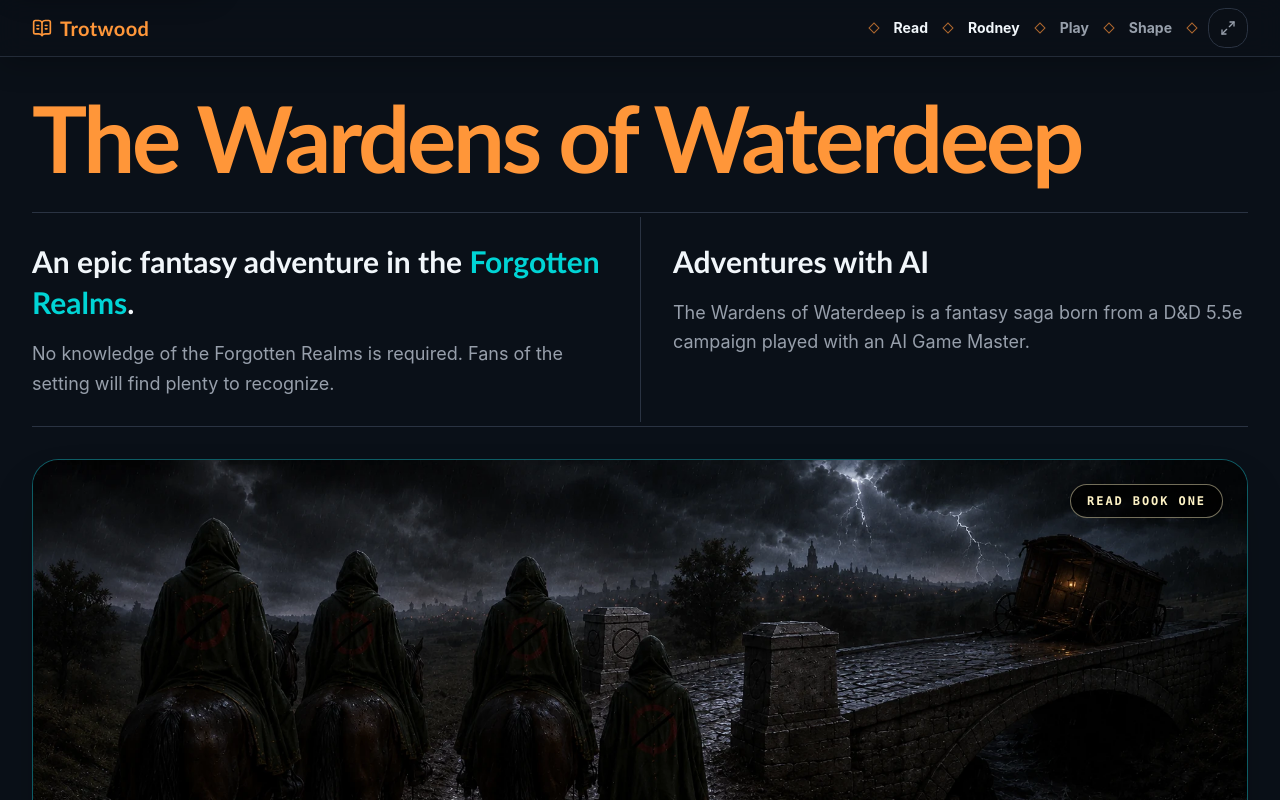
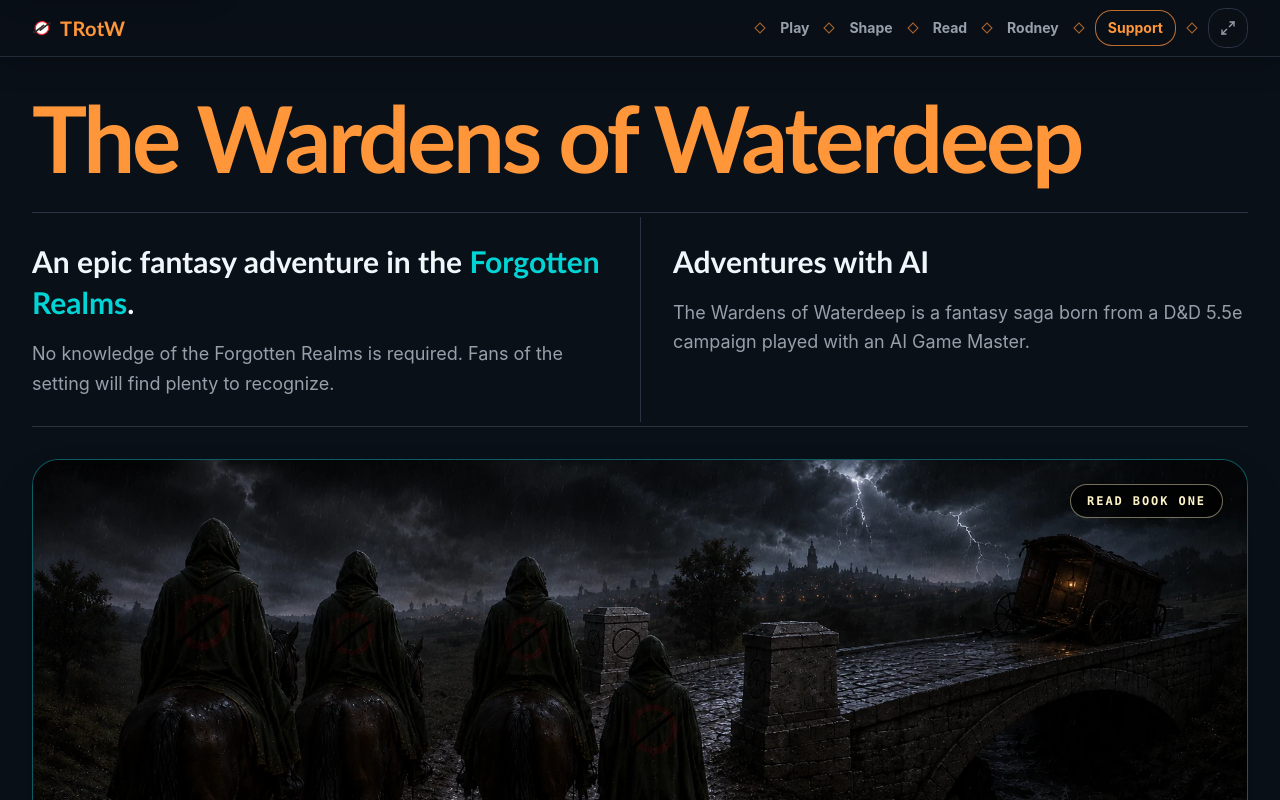
Before and after one commit to ForNextI/TRotW, a Next.js app: page / in a window 1280 px wide. Shown: the top 800 px of the page. Built offline with nearby package versions, Linux system fonts and the light colour scheme.

Commit message:
Build 2.2.1

```diff
--- a/components/showcase/trotwood-header.tsx
+++ b/components/showcase/trotwood-header.tsx
@@ -1,4 +1,4 @@
-import { BookOpenText } from 'lucide-react'
+import Image from 'next/image'
 import Link from 'next/link'
 import { FullscreenToggle } from '@/components/accessibility/fullscreen-toggle'
 import { Mistinarperadnacles } from '@/components/read/mistinarperadnacles'
@@ -8,11 +8,8 @@
   showMistControls?: boolean
 }
 
-function navClass(prominent = false) {
-  return [
-    'inline-flex min-h-10 items-center px-1 text-sm font-bold transition hover:text-foreground focus-visible:outline-none focus-visible:ring-2 focus-visible:ring-ring',
-    prominent ? 'text-foreground' : 'text-muted-foreground',
-  ].join(' ')
+function navClass() {
+  return 'inline-flex min-h-10 items-center px-1 text-sm font-bold text-muted-foreground transition hover:text-foreground focus-visible:outline-none focus-visible:ring-2 focus-visible:ring-ring'
 }
 
 function NavDiamond() {
@@ -24,11 +21,25 @@
   )
 }
 
+function SupportButton() {
+  return (
+    <a
+      href="https://ko-fi.com/wardenspc"
+      target="_blank"
+      rel="noopener noreferrer"
+      className="inline-flex min-h-9 items-center rounded-xl border border-accent/70 bg-background/70 px-3 text-sm font-bold text-accent transition hover:border-primary hover:bg-accent/10 hover:text-primary focus-visible:outline-none focus-visible:ring-2 focus-visible:ring-ring"
+      aria-label="Support The Reading of the Wardens on Ko-fi (opens in a new tab)"
+    >
+      Support
+    </a>
+  )
+}
+
 const standardLinks = [
-  { href: '/read/toril', label: 'Read', active: 'read' as const, prominent: true },
-  { href: '/rodney', label: 'Rodney', active: 'rodney' as const, prominent: true },
-  { href: '/play', label: 'Play', active: 'play' as const, prominent: false },
-  { href: '/shape', label: 'Shape', active: 'shape' as const, prominent: false },
+  { href: '/play', label: 'Play', active: 'play' as const },
+  { href: '/shape', label: 'Shape', active: 'shape' as const },
+  { href: '/read/toril', label: 'Read', active: 'read' as const },
+  { href: '/rodney', label: 'Rodney', active: 'rodney' as const },
 ]
 
 function TrotwoodBrand() {
@@ -36,10 +47,10 @@
     <Link
       href="/"
       className="inline-flex min-h-10 shrink-0 items-center gap-2 rounded-lg font-display font-bold tracking-wide text-accent transition hover:text-primary focus-visible:outline-none focus-visible:ring-2 focus-visible:ring-ring"
-      aria-label="Trotwood home"
+      aria-label="The Reading of the Wardens home"
     >
-      <BookOpenText className="size-5 shrink-0" aria-hidden="true" />
-      <span className="text-base sm:text-xl">Trotwood</span>
+      <Image src="/images/wardens-sigil-64.png" alt="" width={20} height={20} className="size-5 shrink-0" aria-hidden="true" />
+      <span className="text-base sm:text-xl">TRotW</span>
     </Link>
   )
 }
@@ -50,7 +61,7 @@
   if (showMistControls) {
     return (
       <header className="sticky top-0 z-40 border-b border-border/80 bg-background/90 shadow-[0_8px_28px_rgba(0,0,0,0.22)] backdrop-blur-md">
-        <div className="mx-auto grid min-h-14 max-w-7xl grid-cols-[auto_1fr] items-center gap-x-3 gap-y-1 px-3 py-1.5 sm:px-8 sm:py-2 md:grid-cols-[auto_minmax(0,1fr)_auto]">
+        <div className="mx-auto grid min-h-14 max-w-7xl grid-cols-[auto_1fr] items-center gap-x-3 gap-y-2 px-3 py-2 sm:px-8 md:grid-cols-[auto_minmax(0,1fr)_auto]">
           <div className="col-start-1 row-start-1">
             <TrotwoodBrand />
           </div>
@@ -62,7 +73,7 @@
           <div className="col-start-2 row-start-1 ml-auto flex shrink-0 items-center gap-2 sm:gap-3 md:col-start-3">
             <NavDiamond />
 
-            <nav className="flex items-center gap-2 sm:gap-3" aria-label="Trotwood">
+            <nav className="flex items-center gap-2 sm:gap-3" aria-label="The Reading of the Wardens">
               <Link
                 href="/read/toril"
                 aria-current={active === 'read' ? 'page' : undefined}
@@ -80,6 +91,10 @@
               >
                 Rodney
               </Link>
+
+              <NavDiamond />
+
+              <SupportButton />
             </nav>
 
             <NavDiamond />
@@ -103,19 +118,21 @@
         </div>
 
         <div className="col-span-2 row-start-2 flex min-w-0 items-center justify-center pt-1 md:col-span-1 md:col-start-2 md:row-start-1 md:justify-end md:pt-0">
-          <nav className="flex flex-wrap items-center justify-center gap-x-3 gap-y-1" aria-label="Trotwood">
+          <nav className="flex flex-wrap items-center justify-center gap-x-3 gap-y-1" aria-label="The Reading of the Wardens">
             {standardLinks.map((link) => (
               <span key={link.href} className="inline-flex items-center gap-3">
                 <NavDiamond />
                 <Link
                   href={link.href}
                   aria-current={active === link.active ? 'page' : undefined}
-                  className={navClass(link.prominent)}
+                  className={navClass()}
                 >
                   {link.label}
                 </Link>
               </span>
             ))}
+            <NavDiamond />
+            <SupportButton />
             <NavDiamond />
           </nav>
 
--- a/lib/site/version.ts
+++ b/lib/site/version.ts
@@ -1,2 +1,2 @@
-export const TROTW_VERSION = '2.2.2'
-export const TROTW_RELEASE_LABEL = 'TROTW 2.2.2'
+export const TROTW_VERSION = '2.2.1'
+export const TROTW_RELEASE_LABEL = 'TROTW 2.2'
--- a/package.json
+++ b/package.json
@@ -1,6 +1,6 @@
 {
   "name": "trotw",
-  "version": "2.2.2",
+  "version": "2.2.1",
   "private": true,
   "scripts": {
     "dev": "next dev",
```
Also changed, not shown: public/images/wardens-sigil-64.png (added), scripts/validate-trotw.mts, scripts/validate-version.mts, 1 other file (tests, documents, lock files or other folders).
